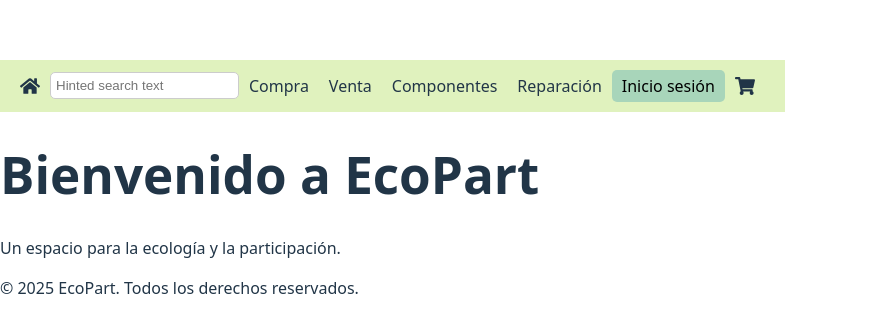
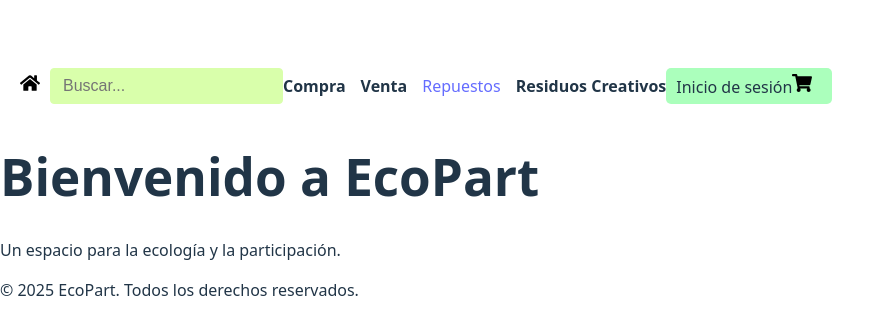
Before and after one commit to Hackaton-F5-2025/Hackaton-F5-2025-FrontEnd, a React (Vite) app: page / in a window 1280 px wide. Shown: the part 212-546 px from the top of the page, without its empty margins (0-895 px from the left). Built offline with nearby package versions, Linux system fonts and the light colour scheme.

Commit message:
fix: Colours Navbar

```diff
--- a/src/Components/Navbar.jsx
+++ b/src/Components/Navbar.jsx
@@ -1,22 +1,25 @@
 import React from "react";
-import styles from './navbar.module.css';
-import { FaHome, FaShoppingCart } from 'react-icons/fa';
+import { Link } from "react-router-dom";
+import styles from "./navbar.module.css";
+import { FaHome, FaShoppingCart } from "react-icons/fa";
 
 function Navbar() {
   return (
     <nav className={styles.navbar}>
       <div className={styles.leftSection}>
-        <FaHome className={styles.icon} />
-        <input type="text" placeholder="Hinted search text" className={styles.searchBar} />
+        <Link to="/" className={styles.iconLink}>
+          <FaHome className={styles.icon} />
+        </Link>
+        <input type="text" placeholder="Buscar..." className={styles.searchBar} />
       </div>
       <div className={styles.links}>
         <span>Compra</span>
         <span>Venta</span>
-        <span>Componentes</span>
-        <span>Reparación</span>
+        <Link to="/repuestos" className={styles.link}>Repuestos</Link>
+        <span>Residuos Creativos</span>
       </div>
-      <div className={styles.rightSection}>
-        <button className={styles.loginButton}>Inicio sesión</button>
+      <div className={styles.loginButton}>
+        <span>Inicio de sesión</span>
         <FaShoppingCart className={styles.icon} />
       </div>
     </nav>
--- a/src/Components/navbar.module.css
+++ b/src/Components/navbar.module.css
@@ -2,7 +2,7 @@
     display: flex;
     justify-content: space-between;
     align-items: center;
-    background-color: #e0f2be;
+    background-color: #ffffff;
     padding: 10px 20px;
 }
 
@@ -14,31 +14,39 @@
 .icon {
     font-size: 20px;
     margin-right: 10px;
+    color: black;
 }
 
 .searchBar {
-    padding: 5px;
-    border: 1px solid #ccc;
-    border-radius: 5px;
+    background-color: #D9FFAB;
+    border: 1px solid #D9FFAB;
+    padding: 8px 12px;
+    border-radius: 4px;
+    font-size: 16px;
+}
+
+.links {
+    display: flex;
+    gap: 15px;
 }
 
 .links span {
-    margin: 0 10px;
     cursor: pointer;
+    font-weight: bold;
 }
 
 .rightSection {
     display: flex;
     align-items: center;
+    gap: 10px;
 }
 
 .loginButton {
-    background-color: #a8d5ba;
+    background-color: #ABFFBC;
     padding: 5px 10px;
     border: none;
     border-radius: 5px;
     cursor: pointer;
-    margin-right: 10px;
 }
 
 .loginButton:hover {
```
Lines whose indentation alone changed are shown as unchanged.
